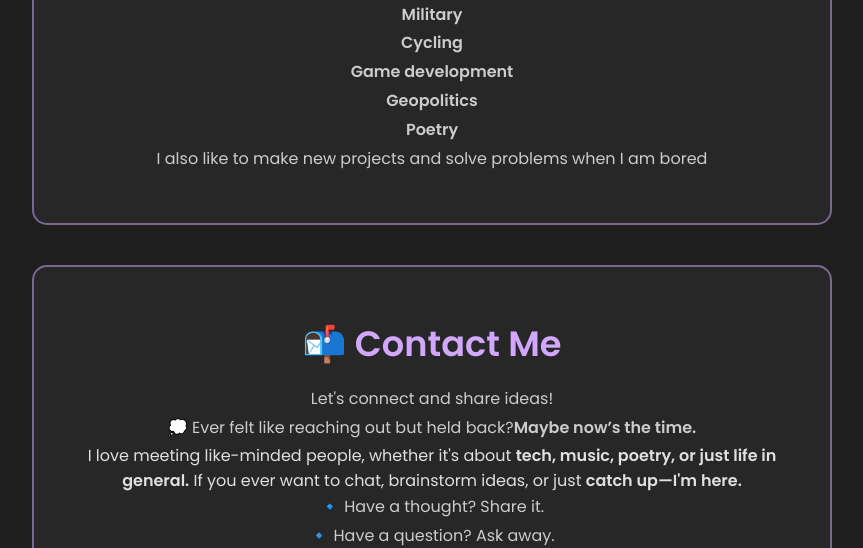
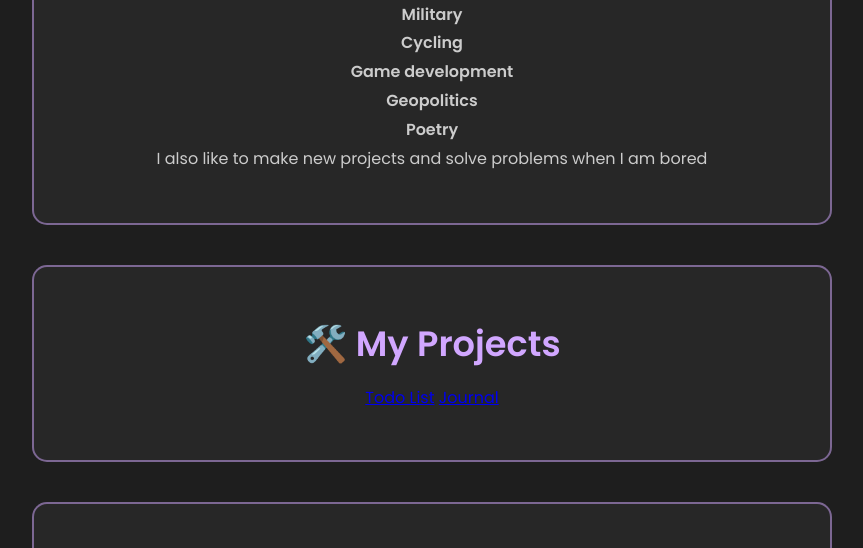
Before and after one commit to LordRajeev/AboutRajeev, a plain HTML site: page index.html in a window 1280 px wide. Shown: the part 2015-2563 px from the top of the page, without its empty margins (208-1071 px from the left). Drawn offline with Linux system fonts and the light colour scheme.

Commit message:
Add 'My Projects' section to index.html
Updated the HTML structure to include a 'My Projects' section and improved the overall layout.

```diff
--- a/index.html
+++ b/index.html
@@ -234,6 +234,7 @@
         <div class="nav-links">
             <a href="#about">About Me</a>
             <a href="#interests">My Interests</a>
+            <a href="#projects">My Projects</a>
             <a href="#contact">Contact Me</a>
         </div>
     </div>
@@ -378,6 +379,13 @@
         <p>I also like to make new projects and solve problems when I am bored </p>
     </div>
 
+    <!-- My Projects Section -->
+    <div id="projects" class="section">
+        <h1>🛠️ My Projects</h1>
+        <a href="https://lordrajeev.github.io/todo">Todo List</a>
+         <a href="https://lordrajeev.github.io/Journal">Journal</a>
+    </div>
+
     <!-- Contact Section -->
     <div id="contact" class="section">
         <h1>📬 Contact Me</h1>
```
